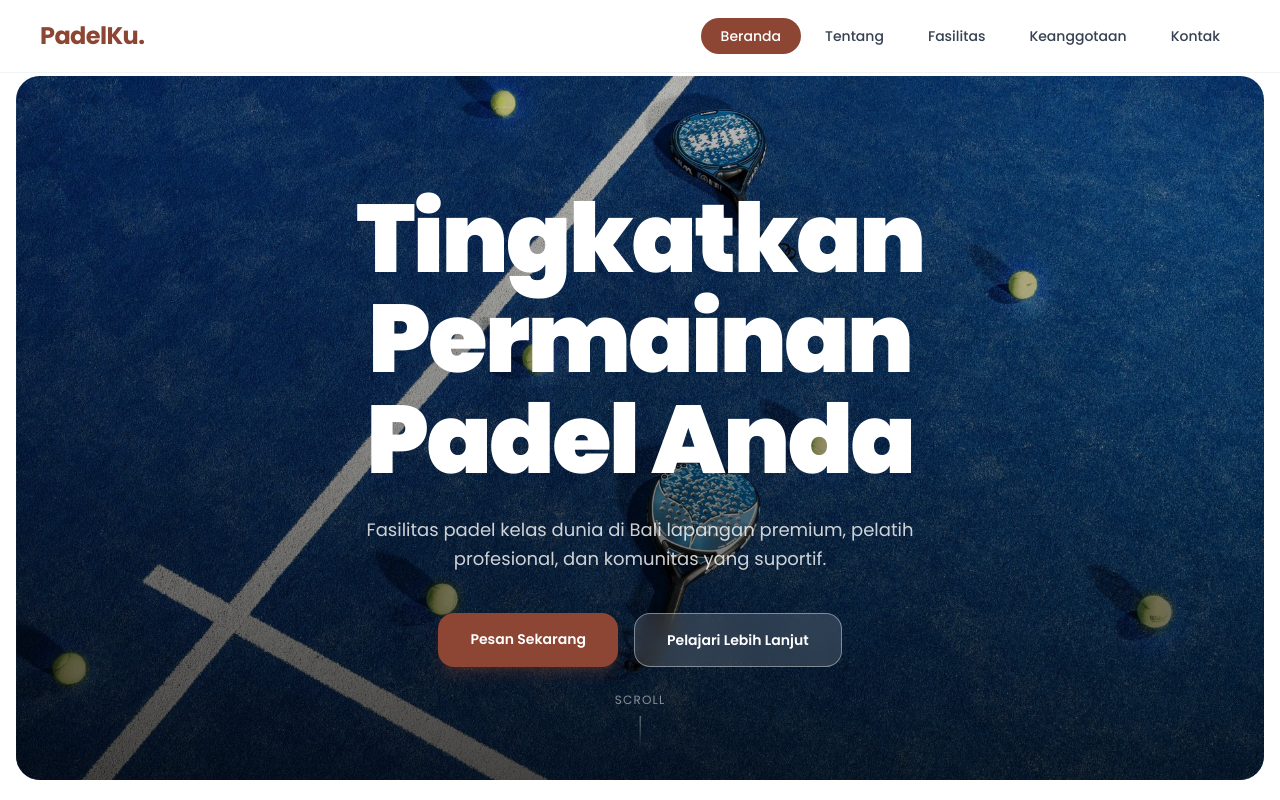
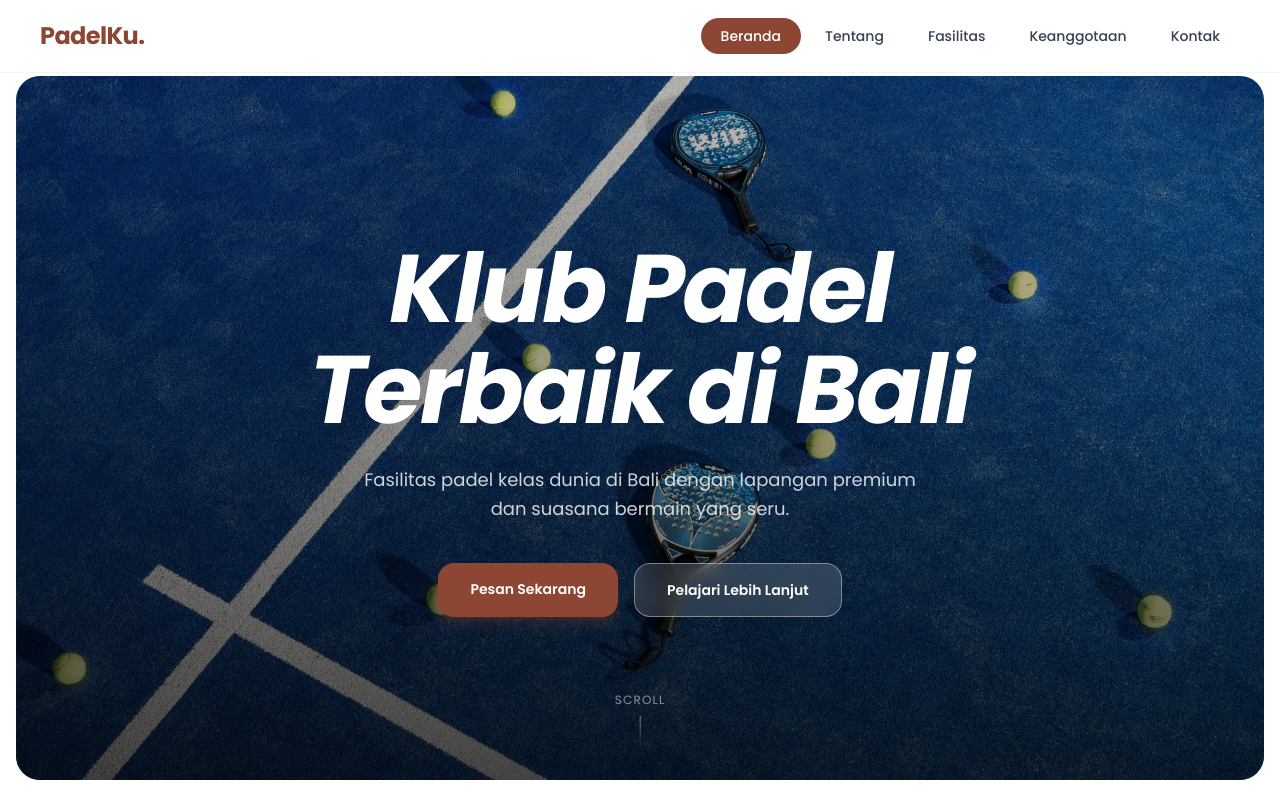
Before and after one commit to mosesschris/uas-cloud-padelku, a website: page index.html in a window 1280 px wide. Shown: the top 800 px of the page. Drawn offline with Linux system fonts and the light colour scheme.

Commit message:
update hero

```diff
--- a/index.html
+++ b/index.html
@@ -120,18 +120,17 @@
       <!-- Hero Content -->
       <div class="relative z-10 text-center px-6 max-w-5xl mx-auto">
         <h1
-          class="text-4xl md:text-6xl lg:text-8xl font-black text-white leading-[1.05] tracking-tight mb-6"
+          class="text-4xl md:text-6xl lg:text-8xl font-bold italic text-white leading-[1.05] tracking-tight mb-6"
         >
-          Tingkatkan<br />
-          <span class="text-[white]">Permainan</span><br />
-          Padel Anda
+          Klub Padel <br />
+          Terbaik di Bali
         </h1>
 
         <p
           class="text-white/80 text-base md:text-lg max-w-xl mx-auto leading-relaxed mb-10"
         >
-          Fasilitas padel kelas dunia di Bali lapangan premium, pelatih
-          profesional, dan komunitas yang suportif.
+          Fasilitas padel kelas dunia di Bali dengan lapangan premium dan
+          suasana bermain yang seru.
         </p>
 
         <div class="flex flex-col sm:flex-row gap-4 justify-center">
```
Also changed, not shown: output.css.
